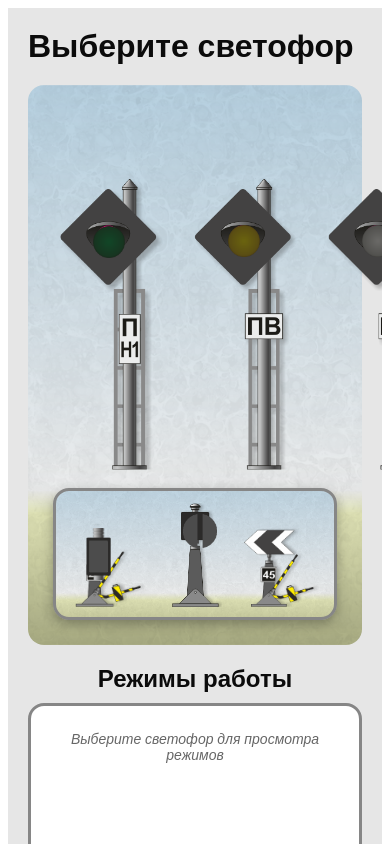
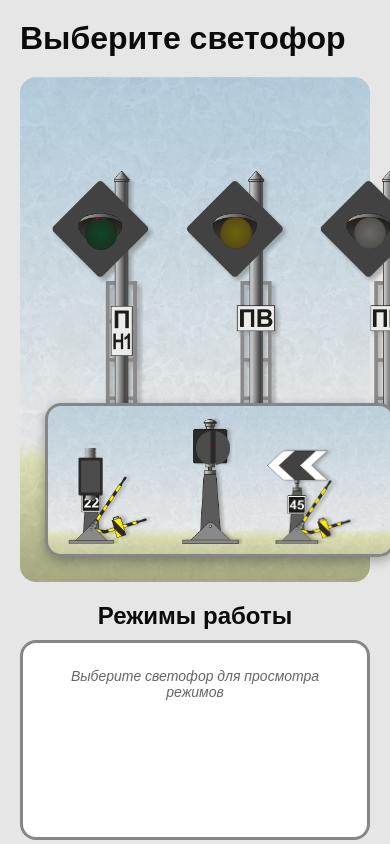
Before and after one commit to L0nelys016/RulesOfTechnicalOperationOfRollingStock, a React (Vite) app in the folder RulesOfTechnicalOperationOfRollingStock/: page / in a window 390 px wide. Shown: the top 844 px of the page. Built offline with nearby package versions, Linux system fonts and the light colour scheme.

Commit message:
fix preview area

```diff
--- a/RulesOfTechnicalOperationOfRollingStock/src/styles/App.css
+++ b/RulesOfTechnicalOperationOfRollingStock/src/styles/App.css
@@ -1,3 +1,9 @@
+body {
+  margin: 0;
+  padding: 0;
+  background: #e6e6e6;
+}
+
 * {
   box-sizing: border-box;
 }
@@ -34,7 +40,7 @@
 
 .lights-area {
   width: 100%;
-  max-width: 1200px;
+  max-width: 1300px;
   min-height: 450px;
   background: url('/assets/ui/Background.png') center/cover no-repeat;
   border-radius: 16px;
@@ -43,6 +49,7 @@
   display: flex;
   flex-direction: column;
   overflow: visible;
+  padding-bottom: 120px;
 }
 
 .main-lights {
@@ -89,6 +96,7 @@
   opacity: 0.95;
 }
 
+/* Основной стиль для preview-area */
 .preview-area {
   width: 100%;
   max-width: 600px;
@@ -97,10 +105,22 @@
   border-radius: 16px;
   z-index: 10;
   box-shadow: 0 4px 12px rgba(0, 0, 0, 0.3);
-  position: relative;
-  margin: 10px 0 0 0;
+  position: absolute;
+  bottom: 25px;
+  left: 25px;
+  margin: 0;
   padding: 10px 15px;
-  align-self: flex-start;
+}
+
+/* Добавляем такой же стиль для комбинированных классов */
+.preview-area.stand1,
+.preview-area.stand2,
+.preview-area.stand3 {
+  position: absolute;
+  bottom: 25px;
+  left: 25px;
+  margin: 0;
+  max-width: 600px;
 }
 
 .preview-lights {
@@ -293,13 +313,6 @@
   z-index: 9999;
 }
 
-.preview-area.stand1,
-.preview-area.stand2,
-.preview-area.stand3 {
-  margin: 10px 0 0 0;
-  max-width: 600px;
-}
-
 @media (min-width: 1920px) {
   .main-panel {
     padding: 30px 40px;
@@ -317,8 +330,15 @@
     flex-direction: column;
   }
 
-  .preview-area {
-    align-self: flex-start;
+  /* ИСПРАВЛЕНО: Добавляем позиционирование в медиа-запросе */
+  .preview-area,
+  .preview-area.stand1,
+  .preview-area.stand2,
+  .preview-area.stand3 {
+    position: absolute;
+    bottom: 25px;
+    left: 25px;
+    max-width: calc(100% - 50px);
   }
 
   .lights-area {
--- a/RulesOfTechnicalOperationOfRollingStock/src/styles/traffic-lights.css
+++ b/RulesOfTechnicalOperationOfRollingStock/src/styles/traffic-lights.css
@@ -1,17 +1,19 @@
 .preview-area.stand1 {
   max-width: 537px;
-  align-self: center;
-  margin: -123px auto 0;
-  position: relative;
+  position: absolute;
+  bottom: 25px;
+  left: 25px;
+  margin: 0;
   z-index: 20;
   width: min(100%, 400px);
 }
 
 .preview-area.stand2 {
   max-width: 537px;
-  align-self: center;
-  margin: -133px auto 0;
-  position: relative;
+  position: absolute;
+  bottom: 25px;
+  left: 25px;
+  margin: 0;
   z-index: 20;
   padding-top: 10px;
   width: min(100%, 400px);
@@ -19,13 +21,13 @@
 
 .preview-area.stand3 {
   max-width: 916px;
-  margin: -122px auto 0;
-  align-self: center;
-  position: relative;
+  position: absolute;
+  bottom: 25px;
+  left: 25px;
+  margin: 0;
   z-index: 20;
   width: min(100%, 600px);
 }
-
 .main-lights.stand1 .light-item:nth-child(4),
 .main-lights.stand1 .light-item:nth-child(5),
 .main-lights.stand1 .light-item:nth-child(6),
@@ -1120,7 +1122,7 @@
   .main-lights.stand1 .light-item:nth-child(1),
   .main-lights.stand1 .light-item:nth-child(2),
   .main-lights.stand1 .light-item:nth-child(3) {
-    width: 150px;
+    width: 130px;
     top: -23%;
   }
 
@@ -1143,12 +1145,7 @@
   .main-lights.stand1 .light-item:nth-child(6) .traffic-light,
   .main-lights.stand1 .light-item:nth-child(7) .traffic-light {
     transform: scale(1.25);
-    max-height: 500px;
-  }
-
-  .main-lights.stand1 .light-item:nth-child(6) .traffic-light {
-    transform: scale(1.25);
-    max-height: 490px;
+    max-height: 420px;
   }
 
   .stand2 .light-item:nth-child(1) .lamp1 {
@@ -2167,8 +2164,7 @@
   .preview-area.stand1,
   .preview-area.stand2,
   .preview-area.stand3 {
-    margin-left: auto;
-    margin-right: auto;
+    margin: 0;
     width: min(100%, 520px);
   }
 }
@@ -2177,9 +2173,7 @@
   .preview-area.stand1,
   .preview-area.stand2,
   .preview-area.stand3 {
-    margin-top: 20px;
-    margin-left: auto;
-    margin-right: auto;
+    margin: 0;
     width: min(100%, 520px);
   }
 }
@@ -2188,7 +2182,7 @@
   .preview-area.stand1,
   .preview-area.stand2,
   .preview-area.stand3 {
-    margin-top: 18px;
+    margin: 0;
     width: min(100%, 100%);
   }
 }
```
